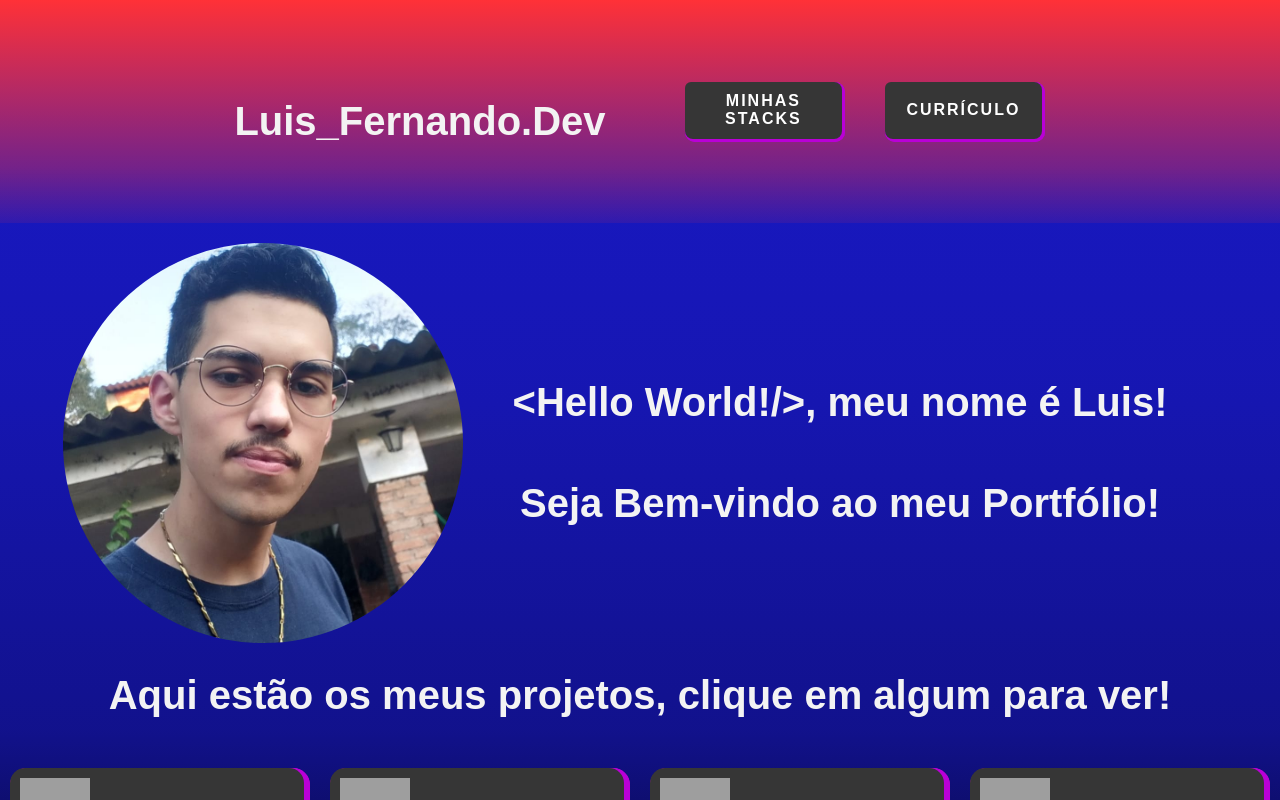
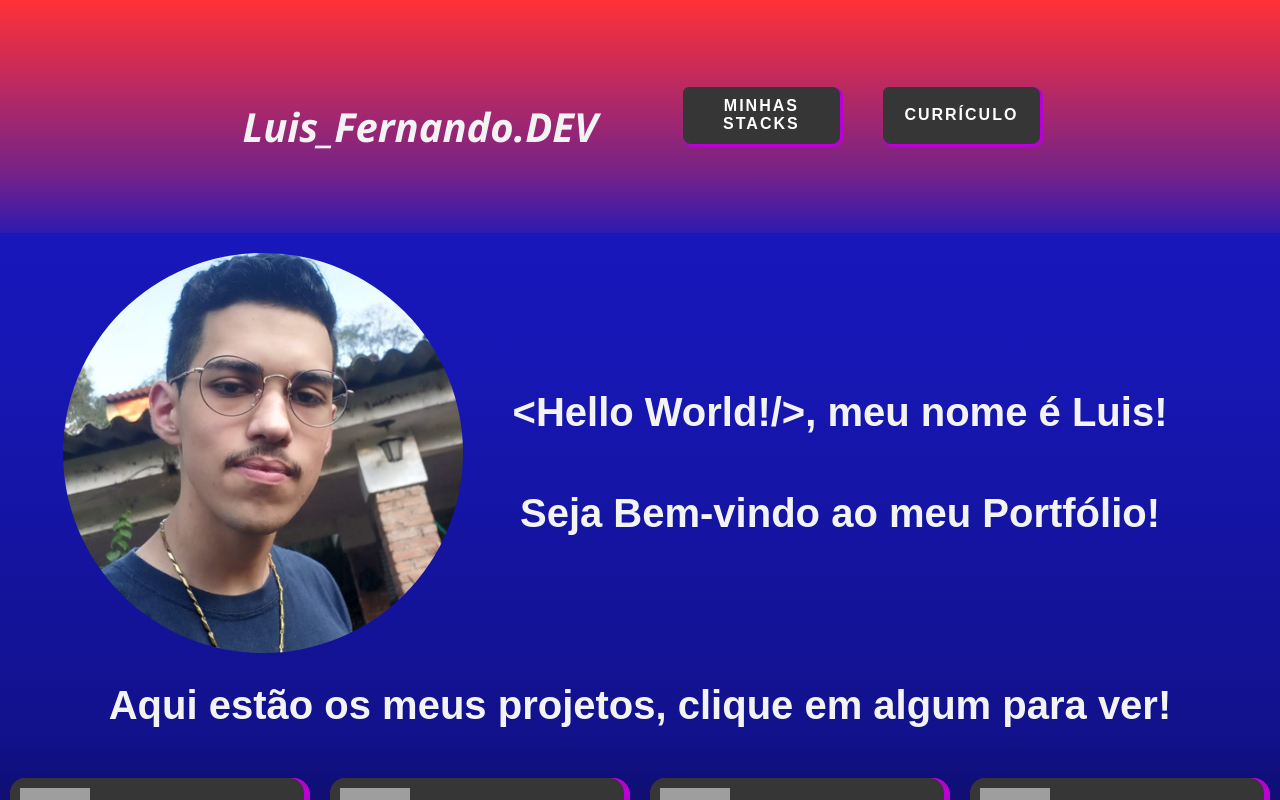
Before and after one commit to LuisFernandoPBPereira/PortfolioLuis_ReactJS, a React (Create React App) app: page / in a window 1280 px wide. Shown: the top 800 px of the page. Built offline with nearby package versions, Linux system fonts and the light colour scheme; grey boxes are pictures that could not be loaded.

Commit message:
Changing the Navbar title

```diff
--- a/src/Components/Navbar/Navbar.jsx
+++ b/src/Components/Navbar/Navbar.jsx
@@ -9,7 +9,7 @@
     <S.Navbar>
         <div className='header'>
             <div className='titleHeader'>
-                <Link to="/"><Title isAnimatedTitle className="mainTitle" title="Luis_Fernando.Dev"/></Link>
+                <Link to="/"><Title isAnimatedTitle className="mainTitle" title="Luis_Fernando.DEV"/></Link>
             </div>
             <div className="main-header">
                 <nav className="headerMenu">
--- a/src/Components/Navbar/styled.js
+++ b/src/Components/Navbar/styled.js
@@ -10,7 +10,7 @@
 
     *
     {
-        font-family: 'Poppins', sans-serif;
+        font-weight: bold;
     }
 
 
@@ -52,6 +52,8 @@
     }
 
     .mainTitle{
+        font-family: 'Segoe UI', Tahoma, Geneva, Verdana, sans-serif;
+        font-style: italic;
         width: 17ch;
         animation: caret .2s step-end infinite alternate,
         type 2s steps(17, end);
```
